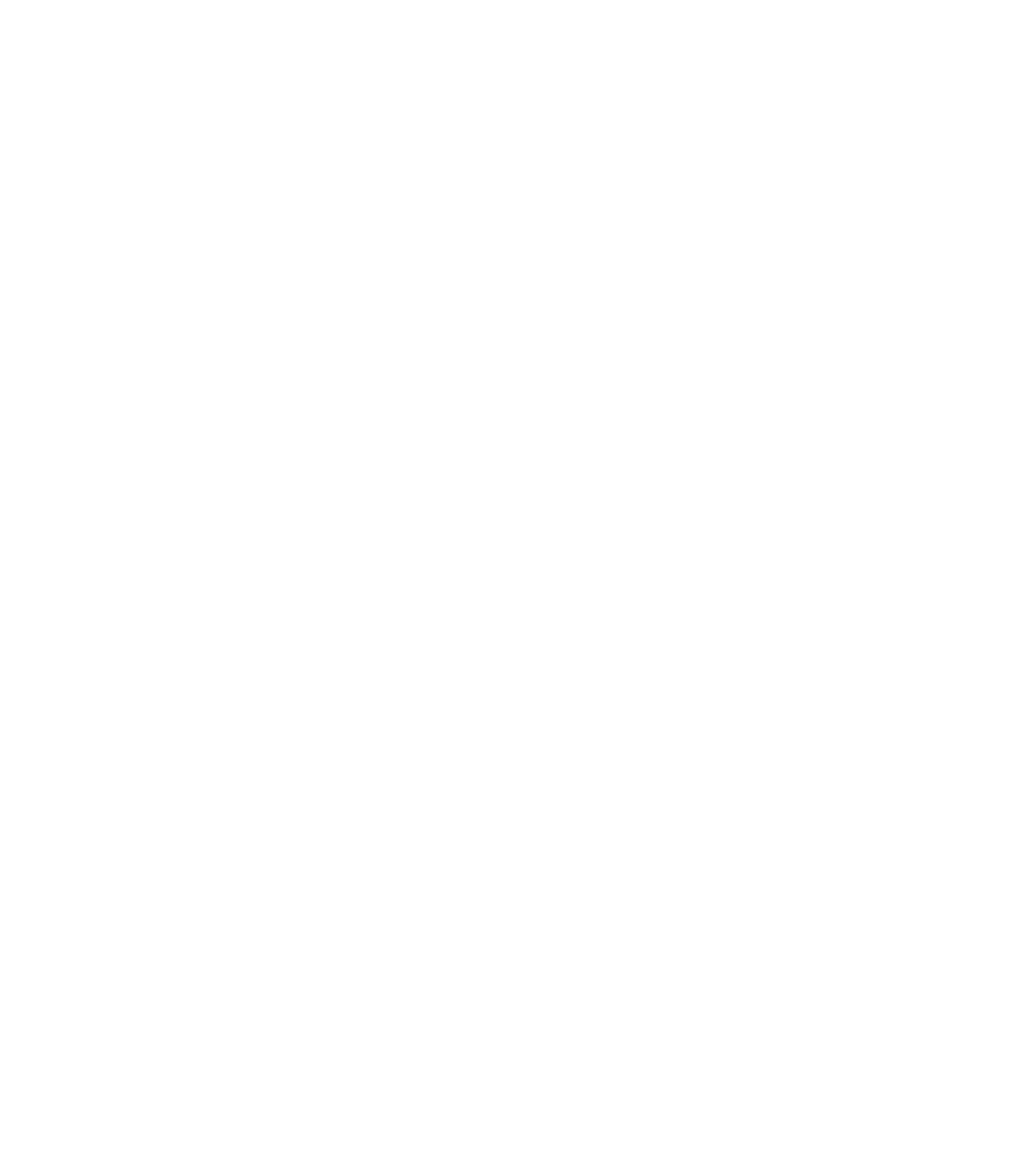
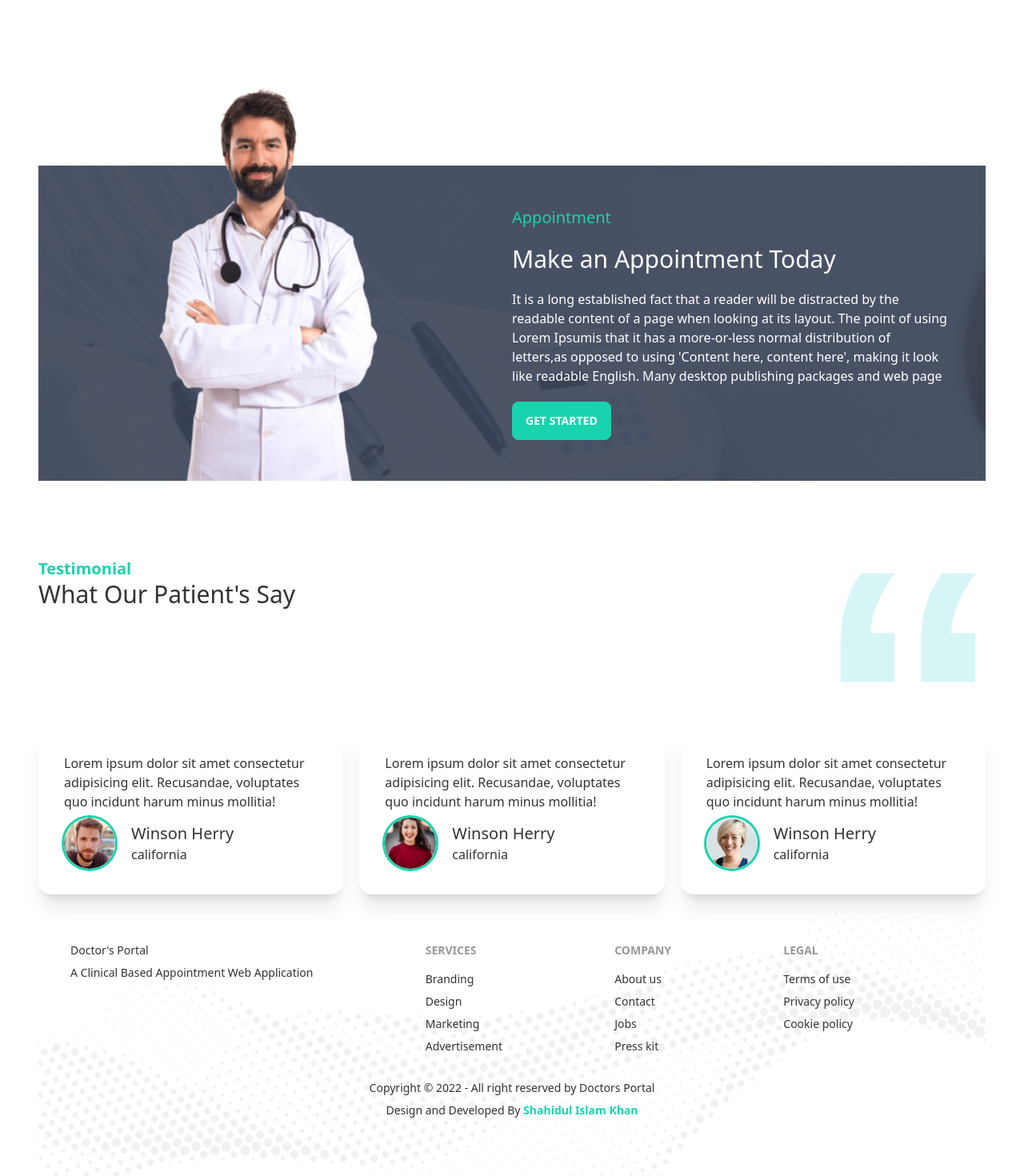
Before and after one commit to ShahidulIslam32/Doctors-Portal, a React (Create React App) app: page / in a window 1280 px wide. Shown: the part 2280-3750 px from the top of the page at 80% size. Before the commit the page ends 1455 px from the top, so only its background shows below. Built offline with nearby package versions, Linux system fonts and the light colour scheme.

Commit message:
home page almost done except contact form

```diff
--- a/src/Pages/Home/DentalCare.js
+++ b/src/Pages/Home/DentalCare.js
@@ -1,9 +1,17 @@
 import React from 'react';
+import baby from '../../assets/images/treatment.png'
 
 const DentalCare = () => {
     return (
-        <div>
-
+        <div class="hero min-h-screen mt-14">
+            <div class="hero-content flex-col lg:flex-row">
+                <img src={baby} class="max-w-sm rounded-lg shadow-2xl" alt='box'/>
+                <div className='ml-4'>
+                    <h1 class="text-5xl font-bold">Exceptional Dental Care, on Your Terms</h1>
+                    <p class="py-6">It is a long established fact that a reader will be distracted by the readable content of a page when looking at its layout. The point of using Lorem Ipsumis that it has a more-or-less normal distribution of letters,as opposed to using 'Content here, content here', making it look like readable English. Many desktop publishing packages and web page</p>
+                    <button class="btn btn-primary uppercase text-white font-bold">Get Started</button>
+                </div>
+            </div>
         </div>
     );
 };
--- /dev/null
+++ b/src/Pages/Home/Footer.js
@@ -0,0 +1,45 @@
+import React from 'react';
+import footer from '../../assets/images/footer.png'
+
+const Footer = () => {
+    return (
+        <footer style={{ background: `url(${footer})`, backgroundSize: 'cover', backgroundPosition: 'center'}} class="p-10">
+            <div className='footer'>
+                <div>
+                    <p>Doctor's Portal</p>
+                    <p>A Clinical Based Appointment Web Application</p>
+                </div>
+                <div>
+                    <span class="footer-title">Services</span>
+                    <a class="link link-hover">Branding</a>
+                    <a class="link link-hover">Design</a>
+                    <a class="link link-hover">Marketing</a>
+                    <a class="link link-hover">Advertisement</a>
+                </div>
+                <div>
+                    <span class="footer-title">Company</span>
+                    <a class="link link-hover">About us</a>
+                    <a class="link link-hover">Contact</a>
+                    <a class="link link-hover">Jobs</a>
+                    <a class="link link-hover">Press kit</a>
+                </div>
+                <div>
+                    <span class="footer-title">Legal</span>
+                    <a class="link link-hover">Terms of use</a>
+                    <a class="link link-hover">Privacy policy</a>
+                    <a class="link link-hover">Cookie policy</a>
+                </div>
+            </div>
+            <div>
+                <footer class="footer footer-center p-4 text-base-content my-4 ">
+                    <div>
+                        <p>Copyright © 2022 - All right reserved by Doctors Portal </p>
+                        <p>Design and Developed By <span className='text-primary font-bold'>Shahidul Islam Khan</span> </p>
+                    </div>
+                </footer>
+            </div>
+        </footer>
+    );
+};
+
+export default Footer;
--- a/src/Pages/Home/Home.js
+++ b/src/Pages/Home/Home.js
@@ -1,8 +1,11 @@
 import React from 'react';
 import Banner from './Banner';
 import DentalCare from './DentalCare';
+import Footer from './Footer';
 import Info from './Info';
+import MakeAppointment from './MakeAppointment';
 import Service from './Service';
+import Testimonial from './Testimonial';
 
 const Home = () => {
     return (
@@ -11,6 +14,9 @@
             <Info></Info>
             <Service></Service>
             <DentalCare></DentalCare>
+            <MakeAppointment></MakeAppointment>
+            <Testimonial></Testimonial>
+            <Footer></Footer>
         </div>
     );
 };
--- /dev/null
+++ b/src/Pages/Home/MakeAppointment.js
@@ -0,0 +1,21 @@
+import React from 'react';
+import doctor from '../../assets/images/doctor.png'
+import doctorBg from '../../assets/images/appointment.png'
+
+const MakeAppointment = () => {
+    return (
+        <section style={{background : `url(${doctorBg})`}} className='flex justify-center items-center mt-44'>
+            <div className='flex-1 mt-[-150px] hidden lg:block'>
+                <img src={doctor} alt=""/>
+            </div>
+            <div className='flex-1 text-white p-12'>
+                <h3 className='text-primary text-xl'>Appointment</h3>
+                <h2 className='text-3xl mt-5'>Make an Appointment Today</h2>
+                <p className='mt-5'>It is a long established fact that a reader will be distracted by the readable content of a page when looking at its layout. The point of using Lorem Ipsumis that it has a more-or-less normal distribution of letters,as opposed to using 'Content here, content here', making it look like readable English. Many desktop publishing packages and web page</p>
+                <button class="mt-5 btn btn-primary uppercase text-white font-bold">Get Started</button>
+            </div>
+        </section>
+    );
+};
+
+export default MakeAppointment;
--- /dev/null
+++ b/src/Pages/Home/Review.js
@@ -0,0 +1,24 @@
+import React from 'react';
+
+const Review = ({ review }) => {
+    return (
+        <div className="card lg:max-w-lg bg-base-100 shadow-xl">
+            <div className="card-body">
+                <p>Lorem ipsum dolor sit amet consectetur adipisicing elit. Recusandae, voluptates quo incidunt harum minus mollitia!</p>
+                <div className="flex items-center">
+                    <div className="avatar">
+                        <div className="w-16 rounded-full ring ring-primary ring-offset-base-100 mr-5">
+                            <img src={review.img} alt="" />
+                        </div>
+                    </div>
+                    <div>
+                        <h4 className='text-xl'>{review.name}</h4>
+                        <p>{review.location}</p>
+                    </div>
+                </div>
+            </div>
+        </div>
+    );
+};
+
+export default Review;
--- /dev/null
+++ b/src/Pages/Home/Testimonial.js
@@ -0,0 +1,55 @@
+import React from 'react';
+import quote from '../../assets/icons/quote.svg'
+import people1 from '../../assets/images/people1.png'
+import people2 from '../../assets/images/people2.png'
+import people3 from '../../assets/images/people3.png'
+import Review from './Review.js';
+
+const Testimonial = () => {
+    const reviews = [
+        {
+            _id: 1,
+            name: 'Winson Herry',
+            review: '',
+            location: 'california',
+            img: people1
+        },
+        {
+            _id: 2,
+            name: 'Winson Herry',
+            review: '',
+            location: 'california',
+            img: people2
+        },
+        {
+            _id: 3,
+            name: 'Winson Herry',
+            review: '',
+            location: 'california',
+            img: people3
+        },
+    ];
+    return (
+        <section className='mt-24'>
+            <div className='flex justify-between'>
+                <div>
+                    <h4 className='text-xl text-primary font-bold'>Testimonial</h4>
+                    <h2 className='text-3xl'>What Our Patient's Say</h2>
+                </div>
+                <div>
+                    <img src={quote} alt="" className='w-24 lg:w-48'/>
+                </div>
+            </div>
+            <div className='mt-14 mb-5 grid grid-cols-1 md:grid-cols-2 lg:grid-cols-3 gap-5'>
+                {
+                    reviews.map(review => <Review
+                        key={review._id}
+                        review={review}
+                    ></Review>)
+                }
+            </div>
+        </section>
+    );
+};
+
+export default Testimonial;
```
